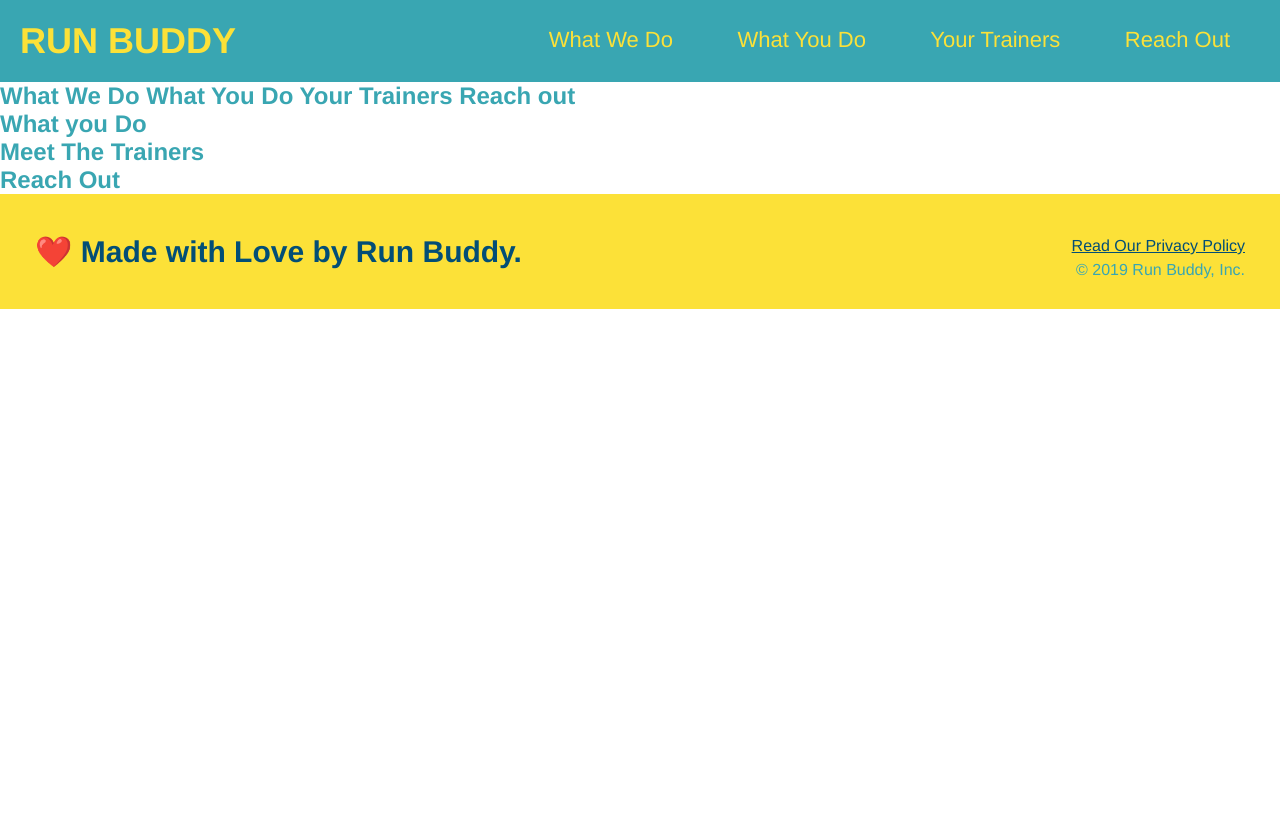
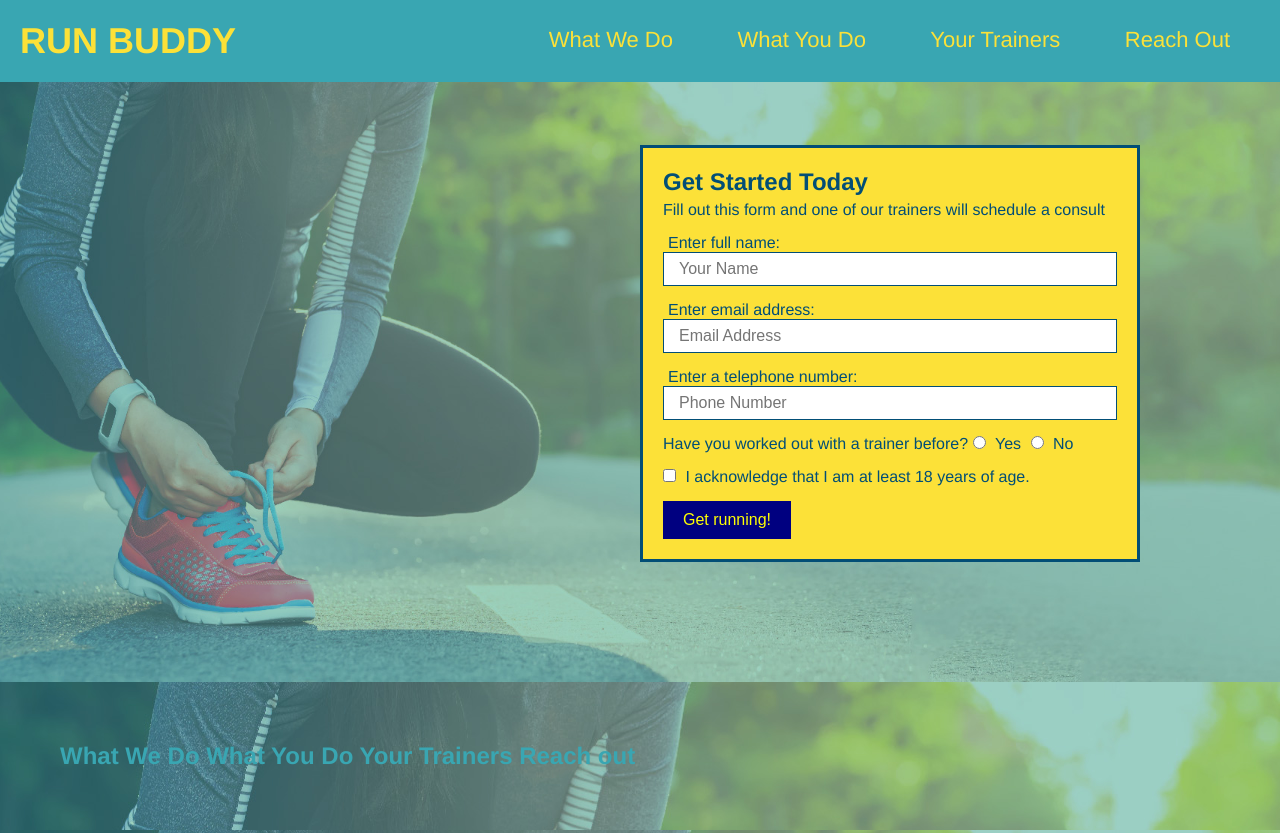
Before and after one commit to derekmiller88/run-buddy, a plain HTML site: page index.html in a window 1280 px wide. Shown: the top 833 px of the page. Before the commit the page ends 800 px from the top, so only its background shows below. Drawn offline with Linux system fonts and the light colour scheme.

Commit message:
changed style.css for input section

```diff
--- a/assets/css/style.css
+++ b/assets/css/style.css
@@ -53,3 +53,52 @@ footer div {
 footer a {
     color: #024e76;
 }
+section {
+    padding: 60px;
+    background-image: url("../images/hero-bg.jpg");
+}
+/* Hero Style Start */
+.hero {
+    background-image: url("../images/hero-bg.jpg");
+    height: 600px;
+    background-size: cover;
+    background-position: center;
+    position: relative;
+}
+.hero-form {
+    border: 3px solid #024e76;
+    background-color: #fce138;
+    padding: 20px;
+    width: 500px;
+    color: #024e76;
+    position: absolute;
+    bottom: 120px;
+    right: 140px;
+}
+.hero-form h3 {
+    margin: 0px;
+    font-size: 24px;
+}
+.hero-form p {
+    margin: 5px 0 15px 0;
+}
+.hero-form label {
+    margin: 0 5px;
+}
+.hero-form button {
+    color: yellow;
+    background-color: navy;
+    border: none;
+    padding: 10px 20px;
+    font-size: 16px;
+}
+/* Hero Style End */
+.form-input {
+    border: 1px solid #024e76;
+    display: block;
+    padding: 7px 15px;
+    font-size: 16px;
+    color: #024e76;
+    width: 100%;
+    margin-bottom: 15px;
+}
--- a/index.html
+++ b/index.html
@@ -30,7 +30,36 @@
             </nav>
         </header>
         <!-- hero/jumbotron -->
-        <section>
+        <section class="hero">
+            <div class="hero-form">
+                <h3>Get Started Today</h3>
+                <p>Fill out this form and one of our trainers will schedule a consult</p>
+            <!-- Add form element -->
+            <form>
+                <label for="name">Enter full name:</label>
+                <input type="text" placeholder="Your Name" name="name" id="name" class="form-input" />
+                <label for="email">Enter email address:</label>
+                <input type="email" placeholder="Email Address" name="email" id="email" class="form-input" />
+                <label for="phone">Enter a telephone number:</label>
+                <input type="tel" placeholder="Phone Number" name="phone" id="phone" class="form-input" />
+                <p>
+                    Have you worked out with a trainer before?
+                    <input type="radio" name="trainer-confirm" id="trainer-yes" />
+                    <label for="trainer-yes">Yes</label>
+                    <input type="radio" name="trainer-confirm" id="trainer-no" />
+                    <label for="trainer-no">No</label>
+                </p>
+                <p>
+                    <input type="checkbox" name="18-confirm" id="18-confirm" />
+                    <label for="18-confirm">
+                        I acknowledge that I am at least 18 years of age.
+                    </label>
+                </p>
+                <button type="submit">
+                    Get running!
+                </button>
+            </form>
+            </div>
         </section>
         <!-- "what we do" section -->
         <section>
```
Also changed, not shown: assets/images/hero-bg.jpg (added).
